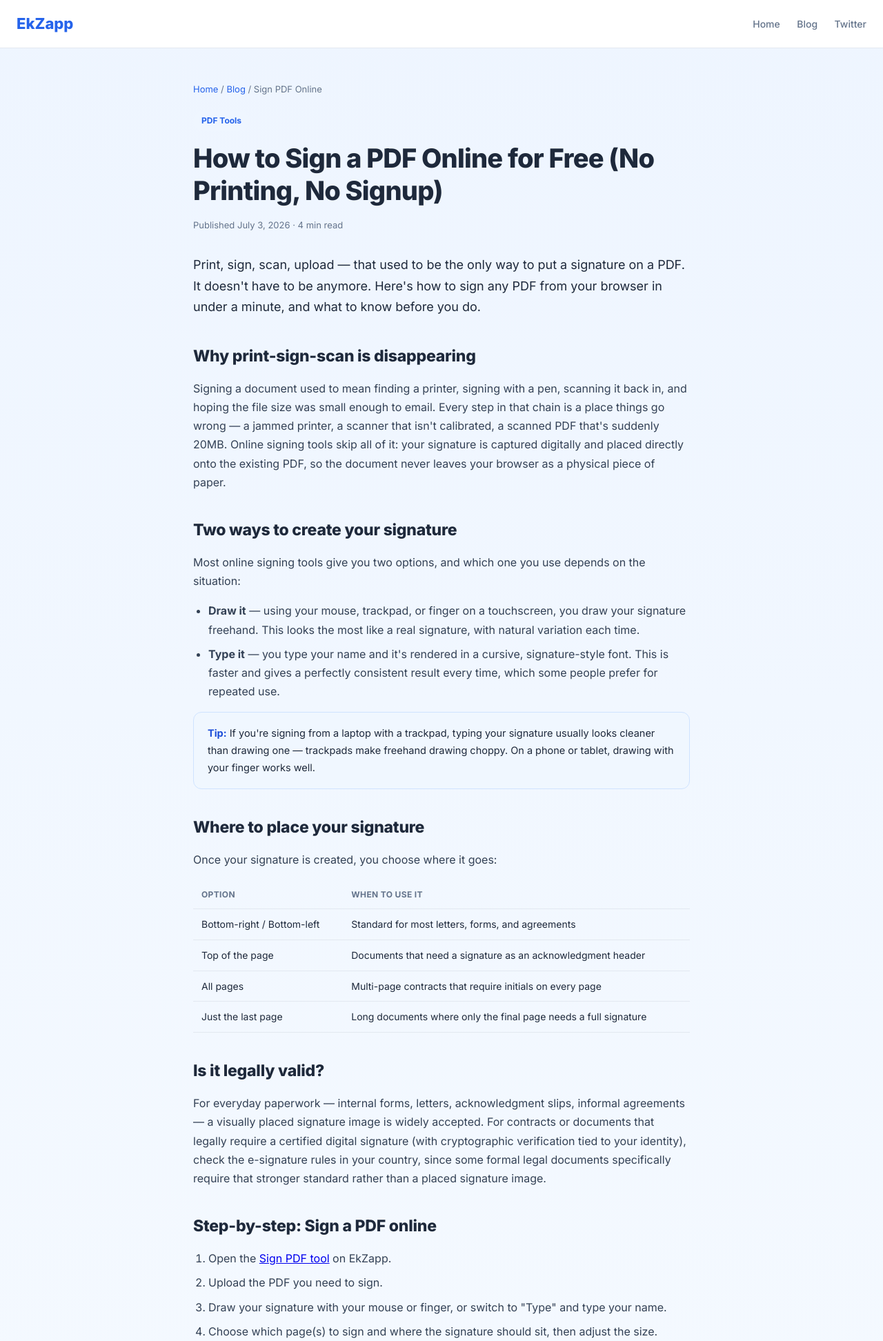
After one commit to Ekramul36/ektools, a Flask app: page /blog/sign-pdf-online-free in a window 1280 px wide. The commit adds this page. Shown: the top 1944 px of the page at 69% size. Run offline with Flask 3, Linux system fonts and the light colour scheme; some libraries are stand-ins or nearby versions.

Commit message:
Add Sign PDF blog post

```diff
--- a/app.py
+++ b/app.py
@@ -133,6 +133,7 @@ def sitemap():
         ('/blog/reduce-image-size-to-kb', '0.7', 'monthly'),
         ('/blog/compress-pdf-to-100kb-for-exam-form', '0.7', 'monthly'),
         ('/blog/amount-in-words-for-cheque-gst-invoice', '0.7', 'monthly'),
+        ('/blog/sign-pdf-online-free', '0.7', 'monthly'),
     ]
     today = datetime.date.today().isoformat()
     xml = ['<?xml version="1.0" encoding="UTF-8"?>',
@@ -1836,6 +1837,13 @@ BLOG_POSTS = [
         "category": "Business Tools",
         "date": "July 3, 2026"
     },
+    {
+        "slug": "sign-pdf-online-free",
+        "title": "How to Sign a PDF Online for Free (No Printing, No Signup)",
+        "excerpt": "Sign a PDF online in seconds — draw or type your signature and place it anywhere on the document. Free, no printing, no signup.",
+        "category": "PDF Tools",
+        "date": "July 3, 2026"
+    },
     # Add more posts here as dicts, e.g.:
     # {
     #     "slug": "compress-pdf-guide",
@@ -1866,6 +1874,10 @@ def blog_compress_pdf_exam_form():
 def blog_amount_in_words():
     return render_template("blog_post_amount_in_words.html")
 
+@app.route("/blog/sign-pdf-online-free")
+def blog_sign_pdf():
+    return render_template("blog_post_sign_pdf.html")
+
 # NOTE: as you add more blog posts, add a matching @app.route("/blog/<slug>")
 # function for each new HTML file, the same way as blog_merge_pdf() above.
 # Also remember to add the new URL to the sitemap() function above.
--- /dev/null
+++ b/templates/blog_post_sign_pdf.html
@@ -0,0 +1,204 @@
+<!DOCTYPE html>
+<html lang="en">
+<head>
+<script async src="https://www.googletagmanager.com/gtag/js?id=G-VW5QLMV046"></script>
+<script>
+  window.dataLayer = window.dataLayer || [];
+  function gtag(){dataLayer.push(arguments);}
+  gtag('js', new Date());
+  gtag('config', 'G-VW5QLMV046');
+</script>
+<script async src="https://pagead2.googlesyndication.com/pagead/js/adsbygoogle.js?client=ca-pub-3671123199046758" crossorigin="anonymous"></script>
+<meta charset="UTF-8">
+<meta name="viewport" content="width=device-width, initial-scale=1.0">
+<title>How to Sign a PDF Online for Free (No Printing, No Signup) | EkZapp</title>
+<meta name="description" content="Sign a PDF online in seconds — draw or type your signature and place it anywhere on the document. Free, no printing, no signup, no watermark.">
+<link rel="canonical" href="https://ekzapp.com/blog/sign-pdf-online-free">
+<meta property="og:title" content="How to Sign a PDF Online for Free (No Printing, No Signup)">
+<meta property="og:description" content="Draw or type your signature and add it to any PDF instantly. Free, no printing, no signup.">
+<meta property="og:type" content="article">
+<meta property="og:url" content="https://ekzapp.com/blog/sign-pdf-online-free">
+<meta name="twitter:card" content="summary_large_image">
+<meta name="twitter:site" content="@ekzapp">
+<link rel="icon" href="/static/favicon.ico">
+<link rel="preconnect" href="https://fonts.googleapis.com">
+<link href="https://fonts.googleapis.com/css2?family=Inter:wght@400;500;600;700;800&display=swap" rel="stylesheet">
+
+<script type="application/ld+json">
+{
+  "@context": "https://schema.org",
+  "@type": "Article",
+  "headline": "How to Sign a PDF Online for Free (No Printing, No Signup)",
+  "description": "Sign a PDF online in seconds — draw or type your signature and place it anywhere on the document. Free, no printing, no signup, no watermark.",
+  "author": {"@type": "Organization", "name": "EkZapp"},
+  "publisher": {"@type": "Organization", "name": "EkZapp", "url": "https://ekzapp.com"},
+  "datePublished": "2026-07-03",
+  "dateModified": "2026-07-03",
+  "mainEntityOfPage": "https://ekzapp.com/blog/sign-pdf-online-free"
+}
+</script>
+<script type="application/ld+json">
+{
+  "@context": "https://schema.org",
+  "@type": "FAQPage",
+  "mainEntity": [
+    {"@type": "Question", "name": "Do I need to print and scan the PDF to sign it?",
+     "acceptedAnswer": {"@type": "Answer", "text": "No. You can draw your signature directly with your mouse or finger, or type your name in a signature-style font, and place it straight onto the PDF — no printer or scanner needed."}},
+    {"@type": "Question", "name": "Is an online signature on a PDF legally valid?",
+     "acceptedAnswer": {"@type": "Answer", "text": "A visually placed signature image is accepted for many everyday documents like forms, letters, and internal approvals. For contracts requiring certified digital signatures with cryptographic verification, check your country's e-signature laws, as some formal legal documents require a certified digital signature service."}},
+    {"@type": "Question", "name": "Can I sign every page of a multi-page PDF at once?",
+     "acceptedAnswer": {"@type": "Answer", "text": "Yes. Most online signing tools let you choose to apply your signature to just the first page, just the last page, or every page in the document in a single pass."}},
+    {"@type": "Question", "name": "Will my signature look the same every time?",
+     "acceptedAnswer": {"@type": "Answer", "text": "If you draw your signature, it will vary slightly each time just like a pen signature does. If you type your name using a signature-style font, it will look identical every time you use it."}}
+  ]
+}
+</script>
+
+<style>
+  :root{
+    --blue:#2563EB; --blue-dark:#1d4ed8; --bg:#f4f8fd; --card:#ffffff;
+    --text:#1e293b; --muted:#64748b; --border:#e2e8f0;
+  }
+  *{box-sizing:border-box;margin:0;padding:0;}
+  body{font-family:'Inter',sans-serif;background:linear-gradient(180deg,#eef5ff 0%,#f7fbff 100%);color:var(--text);min-height:100vh;line-height:1.7;}
+  header.site-header{background:var(--card);border-bottom:1px solid var(--border);padding:16px 24px;display:flex;align-items:center;justify-content:space-between;}
+  header.site-header a.logo{font-weight:800;font-size:22px;color:var(--blue);text-decoration:none;}
+  header.site-header nav a{color:var(--muted);text-decoration:none;margin-left:20px;font-weight:500;font-size:14px;}
+  .container{max-width:760px;margin:0 auto;padding:48px 20px 80px;}
+  .breadcrumb{font-size:13px;color:var(--muted);margin-bottom:20px;}
+  .breadcrumb a{color:var(--blue);text-decoration:none;}
+  .tag{display:inline-block;background:#EFF6FF;color:var(--blue);font-size:12px;font-weight:700;padding:4px 12px;border-radius:20px;margin-bottom:16px;}
+  h1{font-size:clamp(28px,4vw,38px);font-weight:800;letter-spacing:-0.02em;margin-bottom:14px;line-height:1.25;}
+  .meta{color:var(--muted);font-size:13px;margin-bottom:32px;}
+  .lead{font-size:18px;color:var(--text);margin-bottom:28px;}
+  article h2{font-size:23px;font-weight:800;margin:36px 0 14px;letter-spacing:-0.01em;}
+  article h3{font-size:18px;font-weight:700;margin:24px 0 10px;}
+  article p{margin-bottom:16px;color:#334155;}
+  article ul, article ol{margin:0 0 16px 22px;color:#334155;}
+  article li{margin-bottom:8px;}
+  .example-box{
+    background:#F0F7FF;border:1px solid #cfe3ff;border-radius:12px;padding:18px 20px;margin:16px 0 24px;
+    font-size:14.5px;
+  }
+  .example-box strong{color:var(--blue-dark);}
+  .cta-box{
+    background:var(--card);border:1px solid var(--border);border-radius:16px;
+    padding:28px;margin:32px 0;box-shadow:0 4px 20px rgba(37,99,235,0.06);text-align:center;
+  }
+  .cta-box h3{margin-top:0;font-size:19px;}
+  .cta-btn{
+    display:inline-block;background:var(--blue);color:#fff;text-decoration:none;
+    padding:12px 28px;border-radius:10px;font-weight:700;margin-top:14px;font-size:15px;
+  }
+  .cta-btn:hover{background:var(--blue-dark);}
+  table{width:100%;border-collapse:collapse;margin:16px 0 24px;font-size:14px;}
+  th, td{text-align:left;padding:10px 12px;border-bottom:1px solid var(--border);}
+  th{color:var(--muted);font-weight:700;font-size:12px;text-transform:uppercase;letter-spacing:0.03em;}
+  .accordion{border:1px solid var(--border);border-radius:12px;overflow:hidden;margin-bottom:10px;background:var(--card);}
+  .accordion summary{padding:16px 20px;font-weight:600;cursor:pointer;list-style:none;display:flex;justify-content:space-between;font-size:15px;}
+  .accordion summary::-webkit-details-marker{display:none;}
+  .accordion[open] summary{border-bottom:1px solid var(--border);}
+  .accordion p{padding:16px 20px;color:var(--muted);font-size:14px;margin:0;}
+  .related{margin-top:40px;padding-top:24px;border-top:1px solid var(--border);}
+  .related h3{font-size:16px;margin-bottom:12px;}
+  .related a{color:var(--blue);text-decoration:none;font-weight:600;font-size:14px;display:block;margin-bottom:8px;}
+  footer.site-footer{text-align:center;padding:24px;color:var(--muted);font-size:13px;}
+  footer.site-footer a{color:var(--blue);text-decoration:none;}
+</style>
+</head>
+<body>
+
+<header class="site-header">
+  <a href="/" class="logo">EkZapp</a>
+  <nav>
+    <a href="/">Home</a>
+    <a href="/blog">Blog</a>
+    <a href="https://twitter.com/ekzapp" target="_blank">Twitter</a>
+  </nav>
+</header>
+
+<div class="container">
+  <div class="breadcrumb"><a href="/">Home</a> / <a href="/blog">Blog</a> / Sign PDF Online</div>
+  <span class="tag">PDF Tools</span>
+  <h1>How to Sign a PDF Online for Free (No Printing, No Signup)</h1>
+  <div class="meta">Published July 3, 2026 · 4 min read</div>
+
+  <p class="lead">Print, sign, scan, upload — that used to be the only way to put a signature on a PDF. It doesn't have to be anymore. Here's how to sign any PDF from your browser in under a minute, and what to know before you do.</p>
+
+  <article>
+    <h2>Why print-sign-scan is disappearing</h2>
+    <p>Signing a document used to mean finding a printer, signing with a pen, scanning it back in, and hoping the file size was small enough to email. Every step in that chain is a place things go wrong — a jammed printer, a scanner that isn't calibrated, a scanned PDF that's suddenly 20MB. Online signing tools skip all of it: your signature is captured digitally and placed directly onto the existing PDF, so the document never leaves your browser as a physical piece of paper.</p>
+
+    <h2>Two ways to create your signature</h2>
+    <p>Most online signing tools give you two options, and which one you use depends on the situation:</p>
+    <ul>
+      <li><strong>Draw it</strong> — using your mouse, trackpad, or finger on a touchscreen, you draw your signature freehand. This looks the most like a real signature, with natural variation each time.</li>
+      <li><strong>Type it</strong> — you type your name and it's rendered in a cursive, signature-style font. This is faster and gives a perfectly consistent result every time, which some people prefer for repeated use.</li>
+    </ul>
+
+    <div class="example-box">
+      <strong>Tip:</strong> If you're signing from a laptop with a trackpad, typing your signature usually looks cleaner than drawing one — trackpads make freehand drawing choppy. On a phone or tablet, drawing with your finger works well.
+    </div>
+
+    <h2>Where to place your signature</h2>
+    <p>Once your signature is created, you choose where it goes:</p>
+    <table>
+      <tr><th>Option</th><th>When to use it</th></tr>
+      <tr><td>Bottom-right / Bottom-left</td><td>Standard for most letters, forms, and agreements</td></tr>
+      <tr><td>Top of the page</td><td>Documents that need a signature as an acknowledgment header</td></tr>
+      <tr><td>All pages</td><td>Multi-page contracts that require initials on every page</td></tr>
+      <tr><td>Just the last page</td><td>Long documents where only the final page needs a full signature</td></tr>
+    </table>
+
+    <h2>Is it legally valid?</h2>
+    <p>For everyday paperwork — internal forms, letters, acknowledgment slips, informal agreements — a visually placed signature image is widely accepted. For contracts or documents that legally require a certified digital signature (with cryptographic verification tied to your identity), check the e-signature rules in your country, since some formal legal documents specifically require that stronger standard rather than a placed signature image.</p>
+
+    <h2>Step-by-step: Sign a PDF online</h2>
+    <ol>
+      <li>Open the <a href="/sign-pdf">Sign PDF tool</a> on EkZapp.</li>
+      <li>Upload the PDF you need to sign.</li>
+      <li>Draw your signature with your mouse or finger, or switch to "Type" and type your name.</li>
+      <li>Choose which page(s) to sign and where the signature should sit, then adjust the size.</li>
+      <li>Click "Sign PDF" — your signed file downloads automatically.</li>
+    </ol>
+
+    <div class="cta-box">
+      <h3>Try the free Sign PDF tool</h3>
+      <p>Draw or type your signature and place it on any PDF — no printing required.</p>
+      <a href="/sign-pdf" class="cta-btn">Sign a PDF Now →</a>
+    </div>
+
+    <h2>Frequently Asked Questions</h2>
+    <details class="accordion" open>
+      <summary>Do I need to print and scan the PDF to sign it?</summary>
+      <p>No. You can draw your signature directly with your mouse or finger, or type your name in a signature-style font, and place it straight onto the PDF — no printer or scanner needed.</p>
+    </details>
+    <details class="accordion">
+      <summary>Is an online signature on a PDF legally valid?</summary>
+      <p>A visually placed signature image is accepted for many everyday documents like forms, letters, and internal approvals. For contracts requiring certified digital signatures with cryptographic verification, check your country's e-signature laws, as some formal legal documents require a certified digital signature service.</p>
+    </details>
+    <details class="accordion">
+      <summary>Can I sign every page of a multi-page PDF at once?</summary>
+      <p>Yes. Most online signing tools let you choose to apply your signature to just the first page, just the last page, or every page in the document in a single pass.</p>
+    </details>
+    <details class="accordion">
+      <summary>Will my signature look the same every time?</summary>
+      <p>If you draw your signature, it will vary slightly each time just like a pen signature does. If you type your name using a signature-style font, it will look identical every time you use it.</p>
+    </details>
+
+    <div class="related">
+      <h3>Related tools</h3>
+      <a href="/sign-pdf">→ Sign PDF</a>
+      <a href="/signature-generator">→ Signature Generator</a>
+      <a href="/protect-pdf">→ Protect PDF</a>
+      <a href="/pdf-editor">→ PDF Editor</a>
+    </div>
+  </article>
+</div>
+
+<footer class="site-footer">
+  © 2026 EkZapp. All rights reserved. | <a href="/blog">More guides</a>
+</footer>
+
+</body>
+</html>
--- a/templates/index.html
+++ b/templates/index.html
@@ -606,6 +606,12 @@ footer{background:#1F2937;padding:36px 20px 20px}
         <p>The correct format for cheque and invoice amounts in words, plus a free online converter for Indian Rupees.</p>
         <span class="blog-readmore">Read more →</span>
       </a>
+      <a class="blog-card" href="/blog/sign-pdf-online-free">
+        <span class="blog-tag">PDF Tools</span>
+        <h3>How to Sign a PDF Online for Free (No Printing, No Signup)</h3>
+        <p>Sign a PDF online in seconds — draw or type your signature and place it anywhere on the document. Free, no printing.</p>
+        <span class="blog-readmore">Read more →</span>
+      </a>
     </div>
   </div>
 </section>
```
